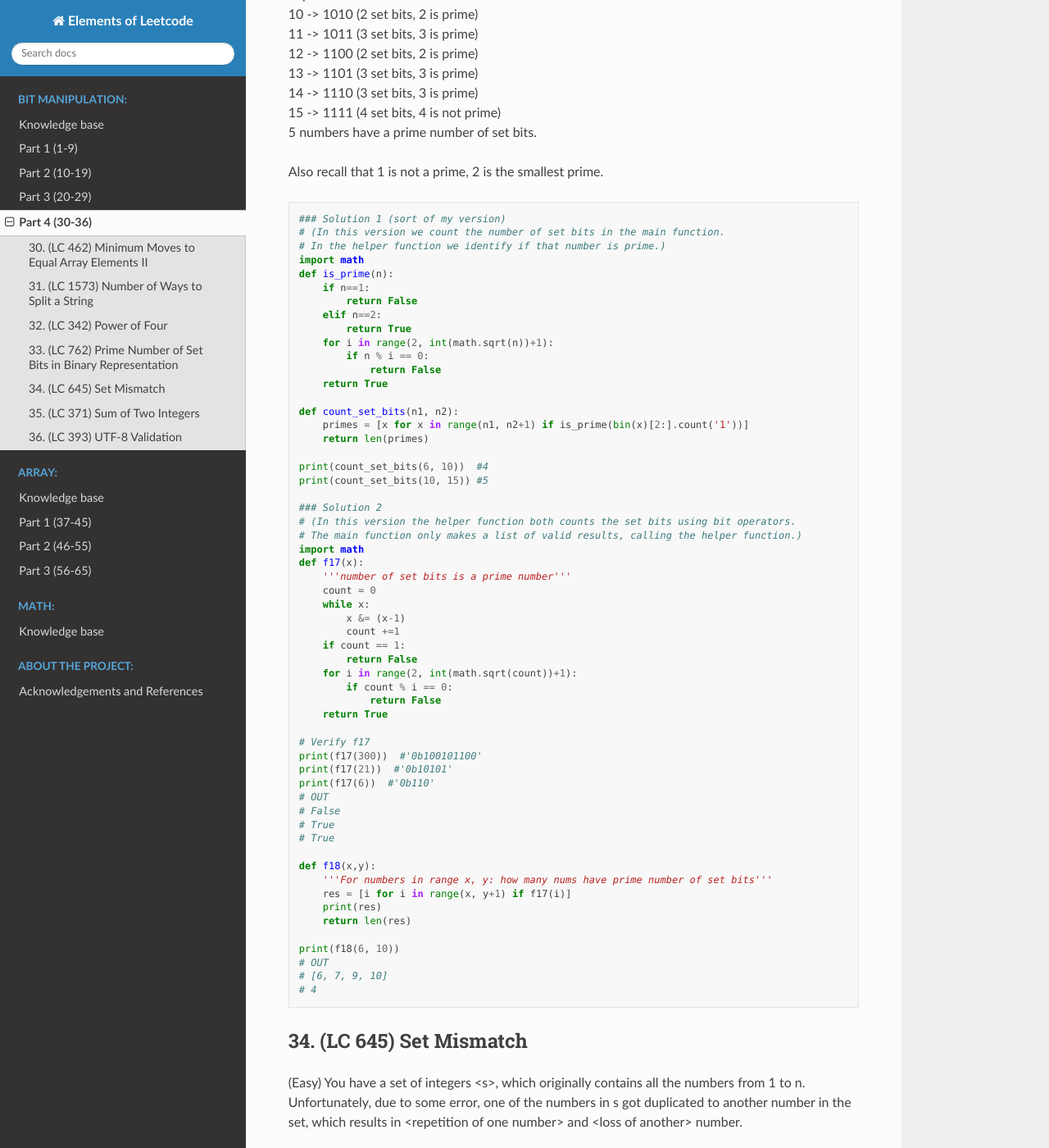
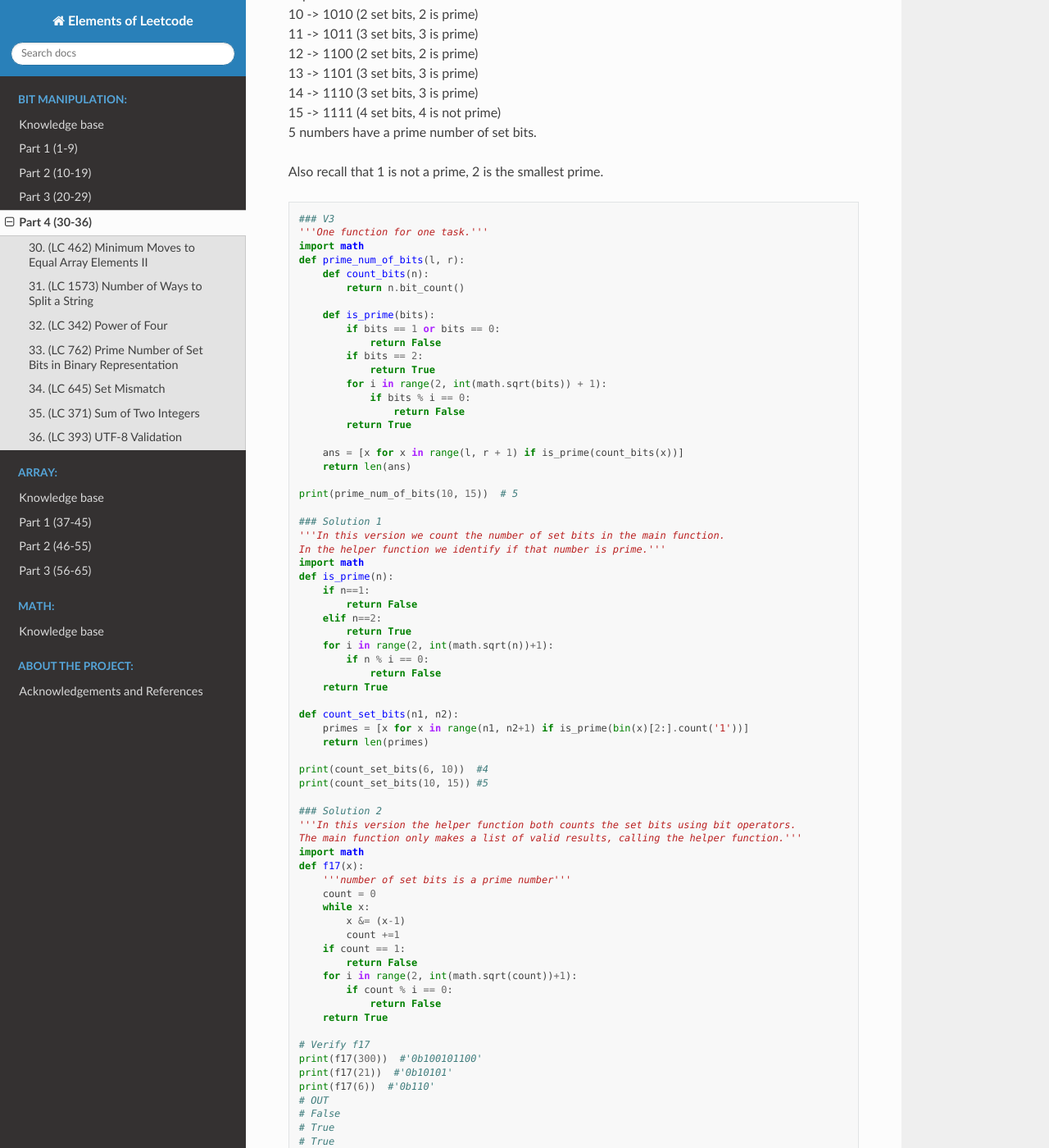
Before and after one commit to kkvero/elements_of_leetcode, a Sphinx documentation site: the page built from docs/source/bits/bits_4.rst, in a window 1280 px wide and 1400 px high, scrolled down 5024 px. Shown: the whole window at 82% size. Built offline with Sphinx 7.4.7 and the Read the Docs theme 2.0.0, drawn with Linux system fonts in a browser that asks for light colours.

Commit message:
update 23: edit q33

```diff
--- a/docs/source/bits/bits_4.rst
+++ b/docs/source/bits/bits_4.rst
@@ -229,9 +229,31 @@ For example, 21 written in binary is 10101, which has 3 set bits.
 
 Also recall that 1 is not a prime, 2 is the smallest prime. ::
 
-    ### Solution 1 (sort of my version)
-    # (In this version we count the number of set bits in the main function.
-    # In the helper function we identify if that number is prime.)
+    ### V3
+    '''One function for one task.'''
+    import math
+    def prime_num_of_bits(l, r):
+        def count_bits(n):
+            return n.bit_count()
+
+        def is_prime(bits):
+            if bits == 1 or bits == 0:
+                return False
+            if bits == 2:
+                return True
+            for i in range(2, int(math.sqrt(bits)) + 1):
+                if bits % i == 0:
+                    return False
+            return True
+
+        ans = [x for x in range(l, r + 1) if is_prime(count_bits(x))]
+        return len(ans)
+
+    print(prime_num_of_bits(10, 15))  # 5
+
+    ### Solution 1
+    '''In this version we count the number of set bits in the main function.
+    In the helper function we identify if that number is prime.'''
     import math
     def is_prime(n):
         if n==1:
@@ -251,8 +273,8 @@ Also recall that 1 is not a prime, 2 is the smallest prime. ::
     print(count_set_bits(10, 15)) #5
 
     ### Solution 2
-    # (In this version the helper function both counts the set bits using bit operators.
-    # The main function only makes a list of valid results, calling the helper function.)
+    '''In this version the helper function both counts the set bits using bit operators.
+    The main function only makes a list of valid results, calling the helper function.'''
     import math
     def f17(x):
         '''number of set bits is a prime number'''
```
Also changed, not shown: 5 other files.
